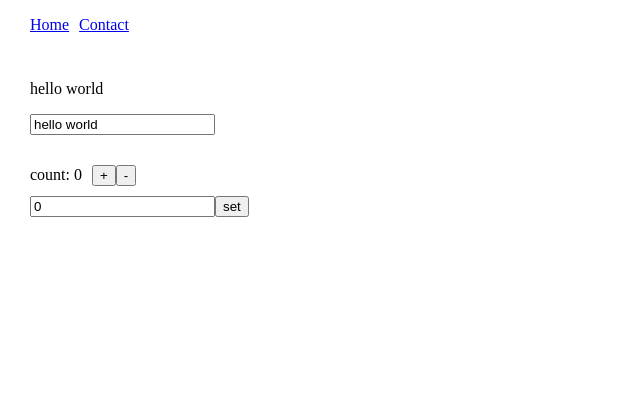
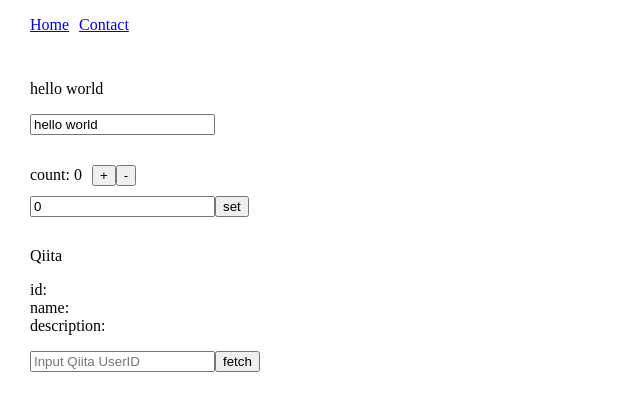
Before and after one commit to saitolume/react-redux-ts, a React app: page / in a window 1280 px wide. Shown: the top 410 px of the page, without its empty margins (0-640 px from the left). Built offline with nearby package versions, Linux system fonts and the light colour scheme.

Commit message:
feat: connect Heme and qiita reducer

```diff
--- a/src/components/pages/Home/container.ts
+++ b/src/components/pages/Home/container.ts
@@ -1,25 +1,30 @@
 import { bindActionCreators, Dispatch } from 'redux';
 import { connect } from 'react-redux';
 import Home from '.';
-import { AppState, CountState } from '../../../types';
+import { AppState, CountState, QiitaState } from '../../../types';
 import {
   CountAction,
   increment,
   decrement,
   setCount,
 } from '../../../modules/count';
+import { fetchUser } from '../../../modules/qiita';
 
 const homeActions = {
   increment,
   decrement,
   setCount,
+  fetchUser,
 };
 
-export type StateProps = CountState;
+export type StateProps = CountState & QiitaState;
 export type DispatchProps = typeof homeActions;
 
 const mapStateToProps = (state: AppState): StateProps => ({
   value: state.count.value,
+  id: state.qiita.id,
+  name: state.qiita.name,
+  description: state.qiita.description,
 });
 
 const mapDispatchToProps = (dispatch: Dispatch<CountAction>): DispatchProps =>
--- a/src/components/pages/Home/index.tsx
+++ b/src/components/pages/Home/index.tsx
@@ -6,6 +6,7 @@ import { Button } from '../../atoms';
 const Home: FC<StateProps & DispatchProps> = props => {
   const [message, setMessage] = useState<string>('hello world');
   const [imputNumber, setInputNumber] = useState<number>(0);
+  const [id, setId] = useState<string>('');
 
   return (
     <Wrapper>
@@ -21,14 +22,31 @@ const Home: FC<StateProps & DispatchProps> = props => {
         <Count>count: {props.value}</Count>
         <Button onClick={props.increment}>+</Button>
         <Button onClick={props.decrement}>-</Button>
-        <CountForm>
+        <Form>
           <input
             type="number"
             value={imputNumber}
             onChange={e => setInputNumber(e.target.valueAsNumber)}
           />
           <Button onClick={() => props.setCount(imputNumber)}>set</Button>
-        </CountForm>
+        </Form>
+      </ContentArea>
+      <ContentArea>
+        <p>Qiita</p>
+        <QiitaProfile>
+          <li>id: {props.id}</li>
+          <li>name: {props.name}</li>
+          <li>description: {props.description}</li>
+        </QiitaProfile>
+        <Form>
+          <input
+            type="text"
+            value={id}
+            onChange={e => setId(e.target.value)}
+            placeholder="Input Qiita UserID"
+          />
+          <Button onClick={() => props.fetchUser(id)}>fetch</Button>
+        </Form>
       </ContentArea>
     </Wrapper>
   );
@@ -47,6 +65,11 @@ const Count = styled.span`
   margin-right: 10px;
 `;
 
-const CountForm = styled.div`
+const QiitaProfile = styled.ul`
+  list-style-type: none;
+  padding-left: 0;
+`;
+
+const Form = styled.div`
   margin-top: 10px;
 `;
--- a/src/store.ts
+++ b/src/store.ts
@@ -1,8 +1,15 @@
-import { combineReducers, createStore } from 'redux';
+import { applyMiddleware, combineReducers, createStore } from 'redux';
+import createSagaMiddleware from 'redux-saga';
+import rootSaga from './sagas';
 import countReducer from './modules/count';
+import qiitaReducer from './modules/qiita';
 
 const rootReducer = combineReducers({
   count: countReducer,
+  qiita: qiitaReducer,
 });
 
-export const store = createStore(rootReducer);
+const sagaMiddleware = createSagaMiddleware();
+
+export const store = createStore(rootReducer, applyMiddleware(sagaMiddleware));
+sagaMiddleware.run(rootSaga);
```
